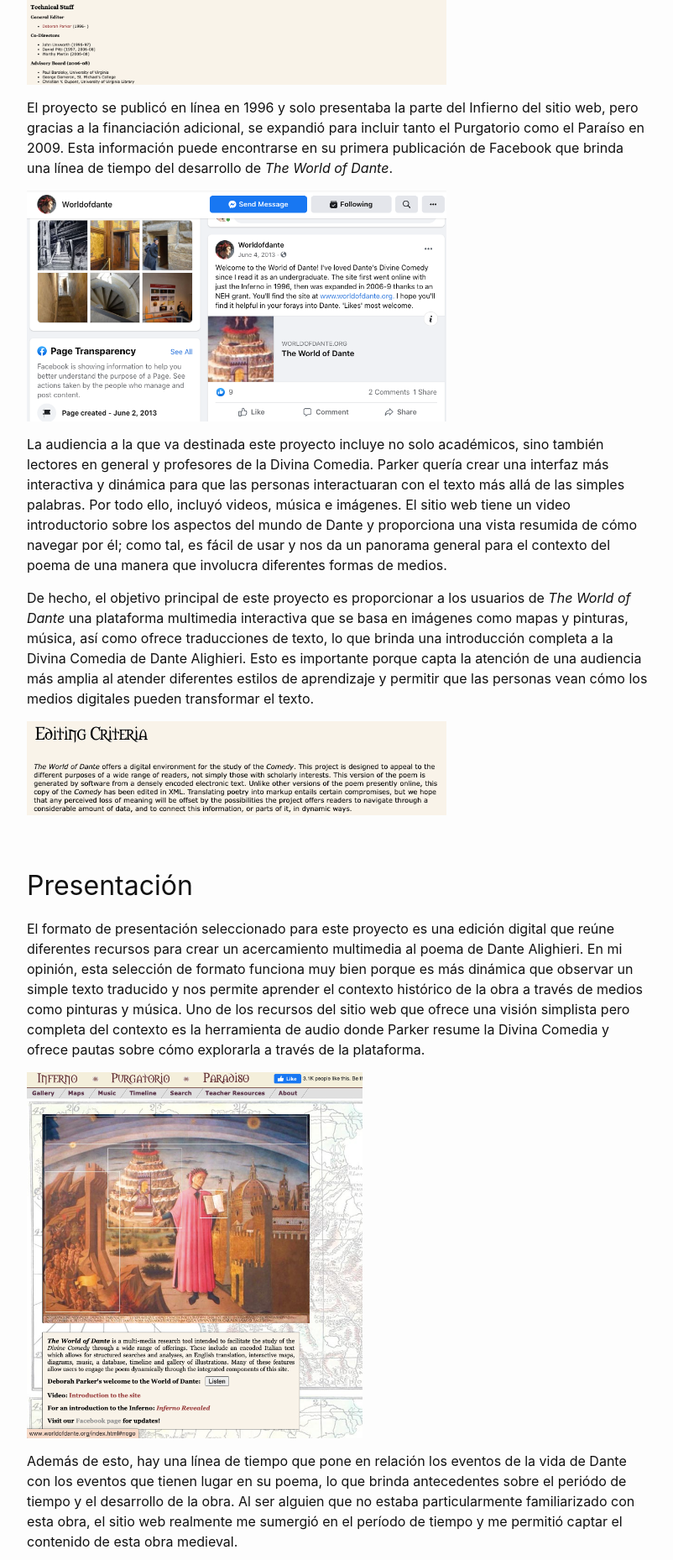
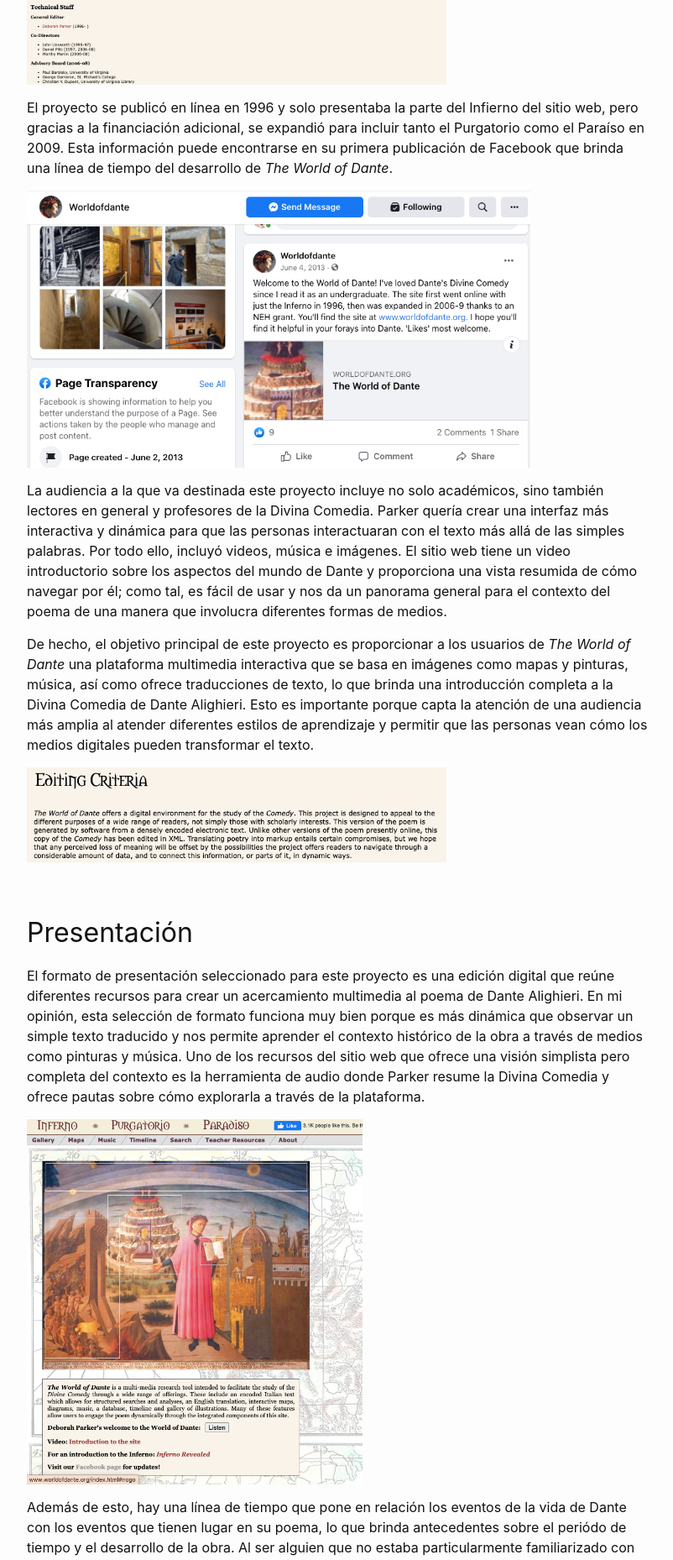
Before and after one commit to miladvh/miladvh.github.io, a Jekyll site: the page built from _posts/2021-10-04-edición-digital.md, in a window 1280 px wide. Shown: the part 971-2829 px from the top of the page at 84% size, without its empty margins (238-1040 px from the left). Built offline with Jekyll 4.4.1, drawn with Linux system fonts in a browser that asks for light colours.

Commit message:
Update 2021-10-04-edición-digital.md

```diff
--- a/_posts/2021-10-04-edición-digital.md
+++ b/_posts/2021-10-04-edición-digital.md
@@ -15,7 +15,7 @@ URL: <http://www.worldofdante.org/about.html>
 
 El proyecto se publicó en línea en 1996 y solo presentaba la parte del Infierno del sitio web, pero gracias a la financiación adicional, se expandió para incluir tanto el Purgatorio como el Paraíso en 2009. Esta información puede encontrarse en su primera publicación de Facebook que brinda una línea de tiempo del desarrollo de *The World of Dante*.
 
-<img src="/assets/images/SPA410_Imagenes.jpg/002.png" alt="imagen" width="500">
+<img src="/assets/images/SPA410_Imagenes.jpg/002.png" alt="imagen" width="600">
 
 La audiencia a la que va destinada este proyecto incluye no solo académicos, sino también lectores en general y profesores de la Divina Comedia. Parker quería crear una interfaz más interactiva y dinámica para que las personas interactuaran con el texto más allá de las simples palabras. Por todo ello,  incluyó videos, música e imágenes. El sitio web tiene un video introductorio sobre los aspectos del mundo de Dante y proporciona una vista resumida de cómo navegar por él; como tal, es fácil de usar y nos da un panorama general para el contexto del poema de una manera que involucra diferentes formas de medios.
 
```
